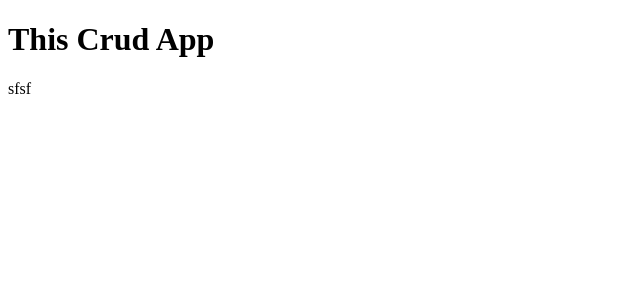
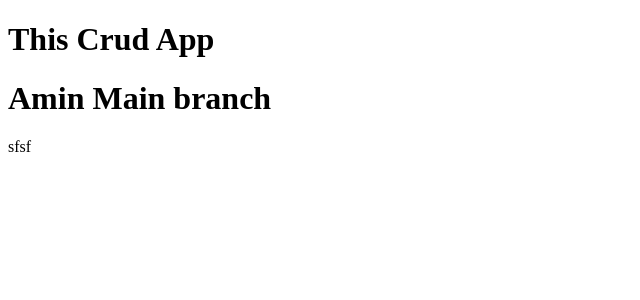
Before and after one commit to rarimon/CRUD-APP, a React (Vite) app: page / in a window 1280 px wide. Shown: the top 300 px of the page, without its empty margins (0-640 px from the left). Built offline with nearby package versions, Linux system fonts and the light colour scheme.

Commit message:
add new lines

```diff
--- a/src/App.jsx
+++ b/src/App.jsx
@@ -5,6 +5,8 @@ const App = () => {
     return (
         <div>
             <h1>This Crud App</h1>
+            <h1>Amin Main branch</h1>
+
             <MainLayout/>
         </div>
     );
```
